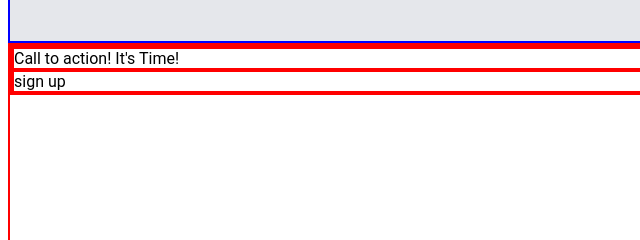
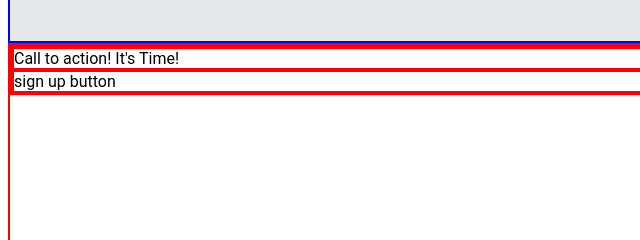
Before and after one commit to zachjohnston/landingpageproject, a plain HTML site: page index.html in a window 1280 px wide. Shown: the part 1399-1639 px from the top of the page, 0-640 px from the left. Drawn offline with Linux system fonts and the light colour scheme.

Commit message:
Test push

```diff
--- a/index.html
+++ b/index.html
@@ -55,7 +55,7 @@
         <div>
             <div>
             <div>Call to action! It's Time!</div>
-            <div>sign up</div>
+            <div>sign up button</div>
             </div>
         </div>
     </div>
```
